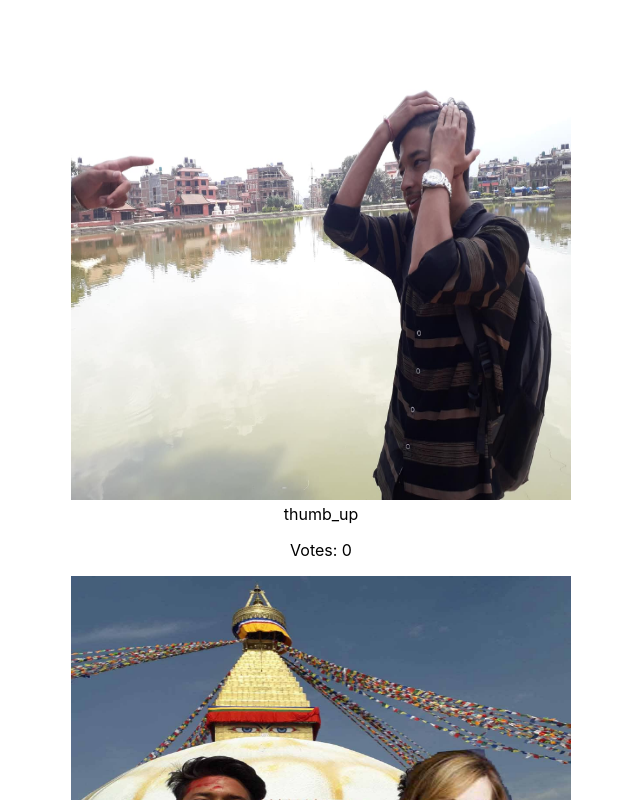
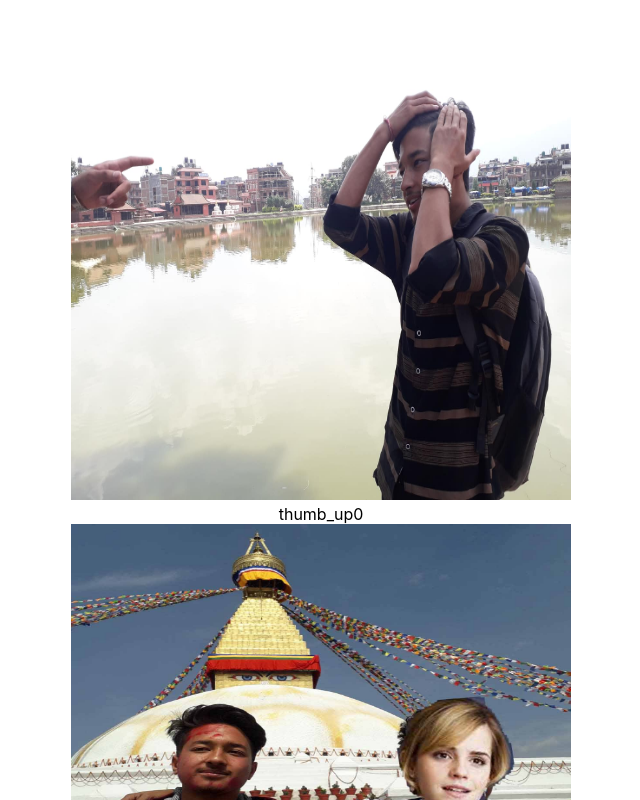
Before and after one commit to mwizard9/TestingProject, a React (Create React App) app in the folder blindc/: page / in a window 1280 px wide. Shown: the top 800 px of the page, without its empty margins (319-959 px from the left). Built offline with nearby package versions, Linux system fonts and the light colour scheme.

Commit message:
counterapp

```diff
--- a/blindc/src/Components/SelectImage.js
+++ b/blindc/src/Components/SelectImage.js
@@ -2,63 +2,75 @@ import React, { useState } from 'react';
 
 const SelectImage = () => {
     const imagesArray = [
-    'img-1.jpg',
-    'img-2.jpg',
-    'img-3.jpg',
-    'img-4.jpg',
-    'pack.jpg',
-    'veld.jpg',
-    'blank.jpg',
-    'daytime.jpeg',
-    'nighttime.jpeg',
-    'portait.jpeg'
+        { id: 1, src: 'img-1.jpg', votes: 0 },
+        { id: 2, src: 'img-2.jpg', votes: 0 },
+        { id: 3, src: 'img-3.jpg', votes: 0 },
+        { id: 4, src: 'img-4.jpg', votes: 0 },
+        { id: 5, src: 'pack.jpg', votes: 0 },
+        { id: 6, src: 'veld.jpg', votes: 0 },
+        { id: 7, src: 'blank.jpg', votes: 0 },
+        { id: 8, src: 'daytime.jpeg', votes: 0 },
+        { id: 9, src: 'nighttime.jpeg', votes: 0 },
+        { id: 10, src: 'portait.jpeg', votes: 0 },
     ];
-  var usedImages = {};
-  var usedImagesCount = 0;
 
-  const [votes, setVotes] = useState({});
+    const [images, setImages] = useState(imagesArray);
 
-  const displayImage = (idx) => {
-    const num = Math.floor(Math.random() * (imagesArray.length));
-    const num2 = Math.floor(Math.random() * (imagesArray.length));
+    const updateVotes = (id) => {
+        const updatedImages = images.map((image) => {
+            if (image.id === id) {
+                image.votes += 1;
+            }
+            return image;
+        });
+        setImages(updatedImages);
+    };
 
-    if (!usedImages[num] && num !== num2) {
-      document.canvas.src = imagesArray[num];
-      document.canva.src = imagesArray[num2];
-      usedImages[num] = true;
+    const displayImage = (id) => {
+        const num = Math.floor(Math.random() * images.length);
+        const selectedImage = images[num];
+        updateVotes(selectedImage.id);
+        document.canvas.src = selectedImage.src;
+    };
 
-      usedImagesCount++;
-      if (usedImagesCount === imagesArray.length) {
-        usedImagesCount = 0;
-        usedImages = {};
-      }
-    } else {
-      displayImage();
-    }
-
-    setVotes({
-      ...votes,
-      [idx]: votes[idx] ? votes[idx] + 1 : 1
-    });
+    const displayImage2 = (id) => {
+        const num2 = Math.floor(Math.random() * images.length);
+        const selectedImage2 = images[num2];
+        updateVotes(selectedImage2.id);
+        document.canva.src = selectedImage2.src;
     };
 
     return (
+        <>
             <div className="container">
                 <div className="container mx-3 my-5 d-flex flex-row">
                     <div className="container">
-          <img onClick={() => displayImage(0)} src="blank.jpg" alt="canvas" name="canvas" style={{ height: '500px', width: '500px' }} />
+                        <img
+                            onClick={() => displayImage(1)}
+                            src="blank.jpg"
+                            alt="canvas"
+                            name="canvas"
+                            style={{ height: '500px', width: '500px' }}
+                        />
                         <br />
                         <span className="thumb">thumb_up</span>
-          <p>Votes: {votes[0] || 0}</p>
+                        <span className="vote-count">{images[0].votes}</span>
                     </div>
                     <div className="container">
-          <img onClick={() => displayImage(1)} src="img-1.jpg" alt="canva" name="canva" style={{ height: '500px', width: '500px' }} />
+                        <img
+                            onClick={() => displayImage2(2)}
+                            src="img-1.jpg"
+                            alt="canva"
+                            name="canva"
+                            style={{ height: '500px', width: '500px' }}
+                        />
                         <br />
                         <span className="thumb">thumb_up</span>
-          <p>Votes: {votes[1] || 0}</p>
+                        <span className="vote-count">{images[1].votes}</span>
                     </div>
                 </div>
             </div>
+        </>
     );
 };
 
```
Lines whose indentation alone changed are shown as unchanged.
